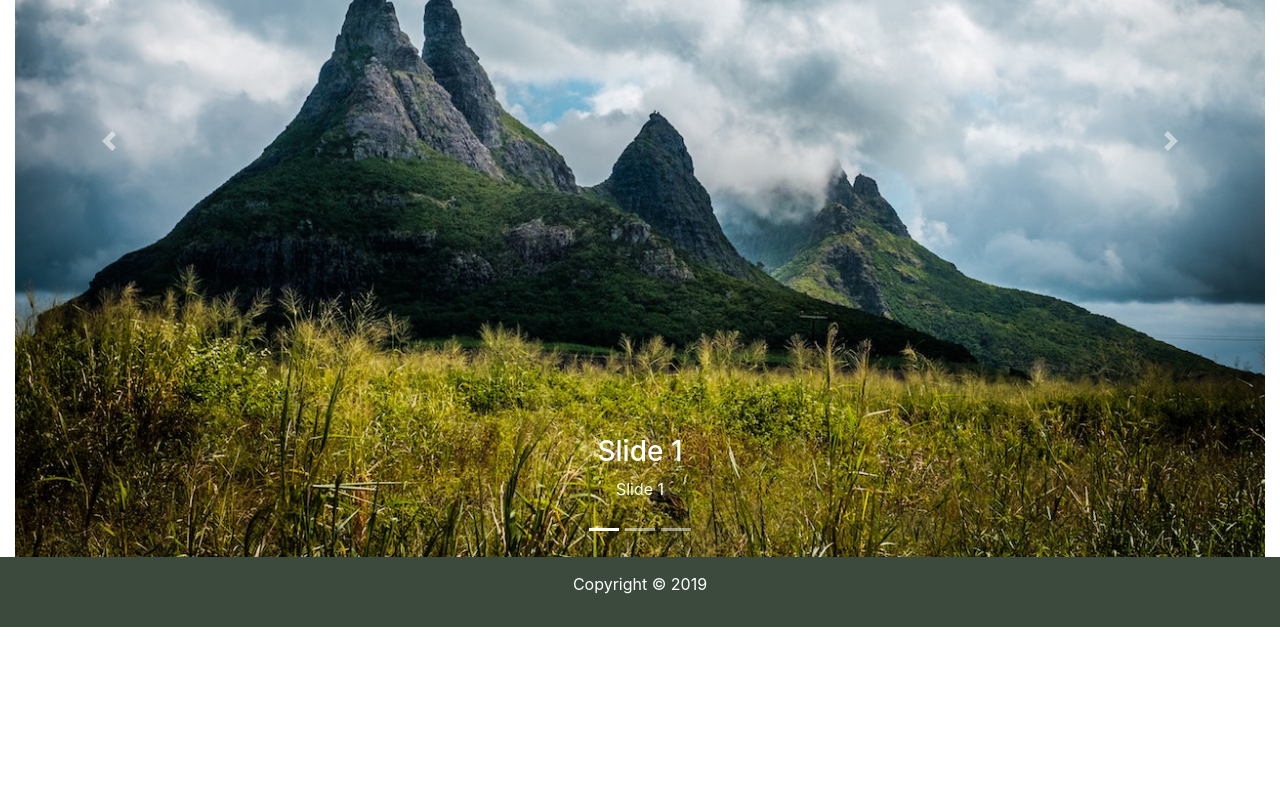
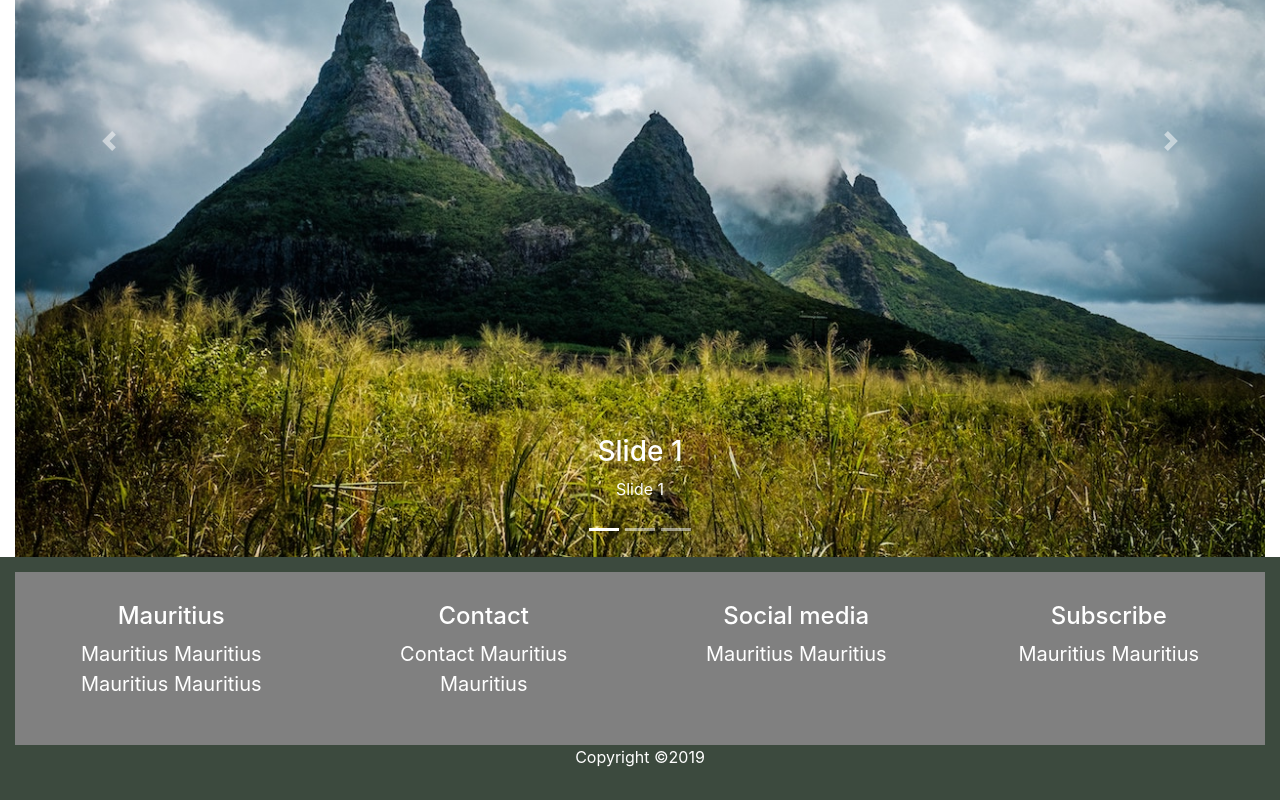
Before and after one commit to chingu-voyages/v11-bears-team-13, a React (Create React App) app: page / in a window 1280 px wide. Shown: the part 332-1132 px from the top of the page. Before the commit the page ends 959 px from the top, so only its background shows below. Built offline with nearby package versions, Linux system fonts and the light colour scheme.

Commit message:
Add sections in footer

```diff
--- a/src/components/Footer/Footer.css
+++ b/src/components/Footer/Footer.css
@@ -3,3 +3,14 @@
   padding: 15px;
   color: #fff;
 }
+
+.footer-section {
+  display: flex;
+  background-color: grey;
+}
+.footer-section > div {
+  flex: 1;
+  margin: 10px;
+  padding: 20px;
+  font-size: 20px;
+}
--- a/src/components/Footer/Footer.js
+++ b/src/components/Footer/Footer.js
@@ -4,7 +4,28 @@ import "./Footer.css";
 function Footer() {
   return (
     <div className="footer">
-      <p className="text-center">Copyright &copy; {new Date().getFullYear()}</p>
+      <div className="footer-section">
+        <div>
+          <h4>Mauritius</h4>
+          <p>Mauritius Mauritius Mauritius Mauritius</p>
+        </div>
+        <div>
+          <h4>Contact</h4>
+          <p>Contact Mauritius Mauritius</p>
+        </div>
+        <div>
+          <h4>Social media</h4>
+          <p>Mauritius Mauritius</p>
+        </div>
+        <div>
+          <h4>Subscribe</h4>
+          <p>Mauritius Mauritius</p>
+        </div>
+      </div>
+      <p className="text-center">
+        <span>Copyright &copy;</span>
+        <span>{new Date().getFullYear()}</span>
+      </p>
     </div>
   );
 }
```
